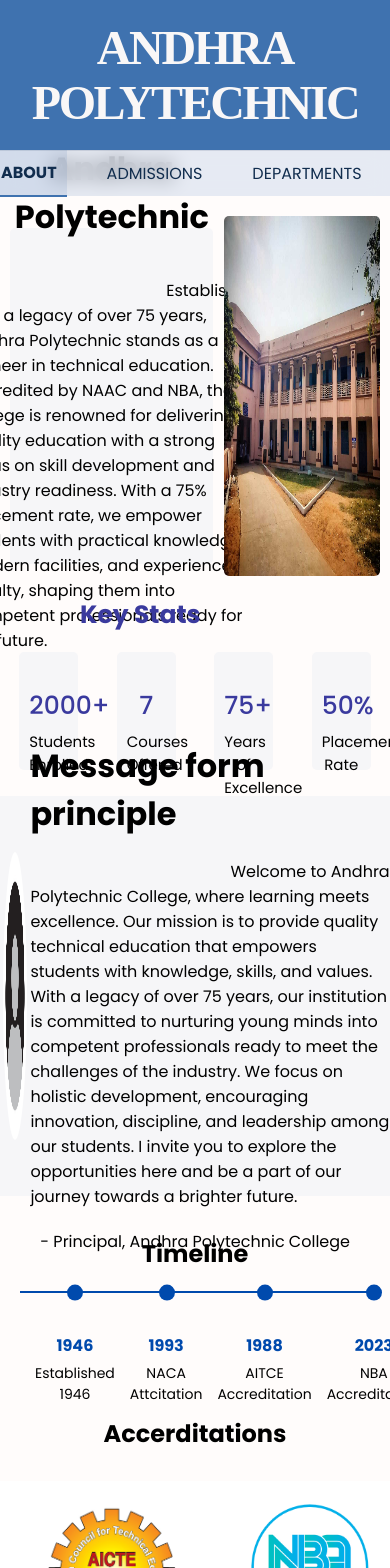
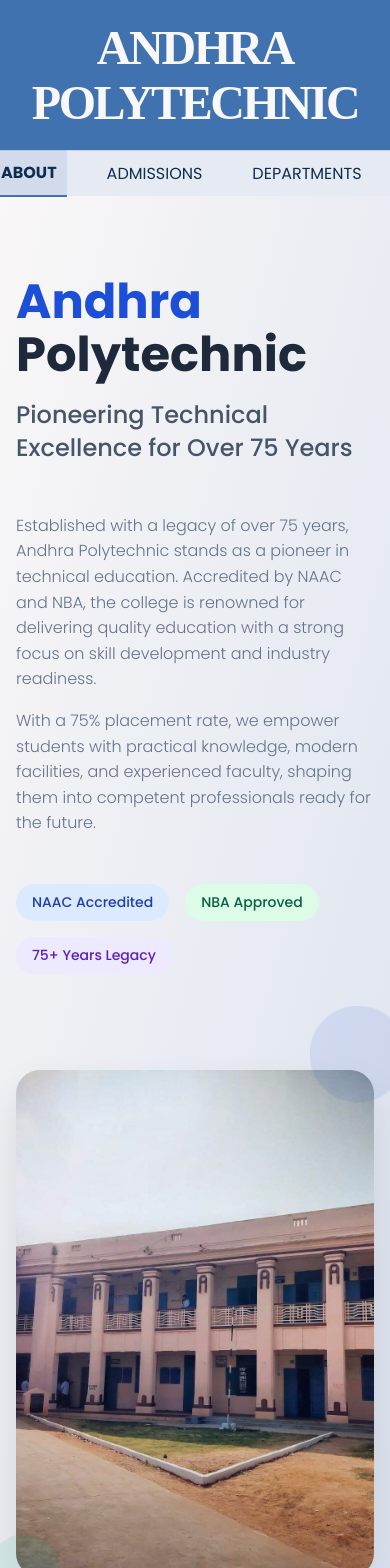
Before and after one commit to DhanushSaiCoder/AndhraPolytechnic, a React (Create React App) app in the folder frontend/: page /about in a window 390 px wide. Shown: the top 1568 px of the page. Built offline with nearby package versions, Linux system fonts and the light colour scheme.

Commit message:
Refactor HeroSection component: enhance layout and styling for improved visual appeal and responsiveness; remove LeaderShip component from About page

```diff
--- a/frontend/src/components/AboutusComponenets/HeroSection.js
+++ b/frontend/src/components/AboutusComponenets/HeroSection.js
@@ -1,41 +1,58 @@
-import React from 'react'
-import AptImg from '../../images/aptImg.png'
-import '../../styles/AboutUsStyles/HeroSection.css'
-
-
+import React from 'react';
+import '../../styles/AboutUsStyles/HeroSection.css'; // Import the CSS file for styling
+import campusImage from '../../images/aptImg.png'; // Import the hero image
 const HeroSection = () => {
     return (
-        <div className='AbouutUsHeroSection'>
-            <div className='AboutClgDiv'>
-                <div className='AboutClg'>
-                    <h1 className='AboutClgTitle'>Andhra Polytechnic</h1>
-                    <p className='AboutClgNote'><span className='SpanForPara'>Established with a legacy of over 75 years</span>, Andhra Polytechnic stands as a pioneer in technical education. Accredited by NAAC and NBA, the college is renowned for delivering quality education with a strong focus on skill development and industry readiness. With a 75% placement rate, we empower students with practical knowledge, modern facilities, and experienced faculty, shaping them into competent professionals ready for the future.</p>
-                </div>
-                <div className='clgImg'>
-                    <img className='AptImg' src={AptImg} alt="Apt Image" />
+        <section className="about-hero">
+            <div className="about-hero__container">
+                <div className="about-hero__grid">
+                    {/* Left Column - Text Content */}
+                    <div className="about-hero__content">
+                        <div className="about-hero__header">
+                            <h1 className="about-hero__title">
+                                <span className="about-hero__title--highlight">Andhra</span> Polytechnic
+                            </h1>
+                            <h2 className="about-hero__subtitle">
+                                Pioneering Technical Excellence for Over 75 Years
+                            </h2>
+                        </div>
+
+                        <div className="about-hero__text">
+                            <p>
+                                Established with a legacy of over 75 years, Andhra Polytechnic stands as a pioneer in
+                                technical education. Accredited by NAAC and NBA, the college is renowned for delivering
+                                quality education with a strong focus on skill development and industry readiness.
+                            </p>
+                            <p>
+                                With a 75% placement rate, we empower students with practical knowledge, modern facilities,
+                                and experienced faculty, shaping them into competent professionals ready for the future.
+                            </p>
+                        </div>
+
+                        <div className="about-hero__badges">
+                            <span className="badge badge--blue">NAAC Accredited</span>
+                            <span className="badge badge--green">NBA Approved</span>
+                            <span className="badge badge--purple">75+ Years Legacy</span>
+                        </div>
+                    </div>
+
+                    {/* Right Column - Hero Image */}
+                    <div className="about-hero__image-wrapper">
+                        <div className="about-hero__image-container">
+                            <img
+                                src={campusImage}
+                                alt="Andhra Polytechnic Campus - Modern educational facility with students"
+                                className="about-hero__image"
+                            />
+                            <div className="about-hero__image-overlay"></div>
+                        </div>
+                        <div className="about-hero__circle about-hero__circle--large"></div>
+                        <div className="about-hero__circle about-hero__circle--small"></div>
+                    </div>
                 </div>
             </div>
-            <div className='KeyStatsTitle'>Key Stats</div>
-            <div className='KeyStats'>
-                <div className='StudentsEnrollDiv'>
-                    <p className='Main'>2000+</p>
-                    <p className='MainPara'>Students Enrolled</p>
-                </div>
-                <div className='StudentsEnrollDiv'>
-                    <p className='Main'>7</p>
-                    <p className='MainPara'>Courses Offered</p>
-                </div>
-                <div className='StudentsEnrollDiv'>
-                    <p className='Main'>75+</p>
-                    <p className='MainPara'>Years of Excellence</p>
-                </div>
-                <div className='StudentsEnrollDiv'>
-                    <p className='Main'>50%</p>
-                    <p className='MainPara'>Placement Rate</p>
-                </div>
-            </div>
-        </div>
-    )
-}
+        </section>
+    );
+};
 
-export default HeroSection
+export default HeroSection;
--- a/frontend/src/pages/About.js
+++ b/frontend/src/pages/About.js
@@ -8,7 +8,6 @@ const About = () => {
   return (
     <div className='About'>
       <HeroSection />
-      <LeaderShip />
       <Accerditations />
       <ContactSection />
     </div>
--- a/frontend/src/styles/AboutUsStyles/HeroSection.css
+++ b/frontend/src/styles/AboutUsStyles/HeroSection.css
@@ -1,86 +1,169 @@
-.AbouutUsHeroSection {
-    height: 600px;
-    display: flex;
-    flex-direction: column;
+/* Container & Layout */
+.about-hero {
+  position: relative;
+  background: linear-gradient(to bottom right, #F9F7F7, #DBE2EF);
+  padding: 5rem 1rem;
+  overflow: hidden;
 }
 
-.AboutClgDiv {
-    height: 400px;
-    display: flex;
-    align-items: center;
-    justify-content: space-evenly;
+.about-hero__container {
+  max-width: 80rem;
+  margin: 0 auto;
 }
 
-.AboutClg {
-    height: 82%;
-    width: 50%;
-    display: flex;
-    align-items: center;
-    justify-content: center;
-    flex-direction: column;
-    background-color: #DBE2EF40;
-    border-radius: 5px;
-    padding: 1% 1%;
+.about-hero__grid {
+  display: grid;
+  grid-template-columns: 1fr 1fr;
+  gap: 4rem;
+  align-items: center;
 }
 
-.AboutClgTitle {
-    text-align: center;
+/* Text Content */
+.about-hero__content {
+  display: flex;
+  flex-direction: column;
+  gap: 2rem;
+  animation: fade-in 0.8s ease-out;
 }
 
-.SpanForPara {
-    padding-left: 200px;
+.about-hero__header {
+  display: flex;
+  flex-direction: column;
+  gap: 1rem;
 }
 
-.AboutClgNote {}
-
-.clgImg {
-    height: 100%;
-    width: 40%;
-    display: flex;
-    align-items: center;
-    justify-content: center;
+.about-hero__title {
+  font-size: 3rem;
+  font-weight: 700;
+  line-height: 1.1;
+  color: #1E293B;
+  margin: 0;
 }
 
-.AptImg {
-    height: 90%;
-    width: 100%;
-    border-radius: 5px;
+.about-hero__title--highlight {
+  color: #1D4ED8;
 }
 
-.KeyStatsTitle {
-    height: 50px;
-    padding-left: 80px;
-    font-size: 25px;
-    color: rgb(58, 58, 158);
-    font-weight: bold;
+.about-hero__subtitle {
+  font-size: 1.5rem;
+  font-weight: 500;
+  line-height: 1.4;
+  color: #475569;
+  margin: 0;
 
 }
 
-.KeyStats {
-    height: 130px;
-    display: flex;
-    align-items: center;
-    justify-content: space-around;
+.about-hero__text p {
+  font-size: 1rem;
+  line-height: 1.6;
+  color: #64748B;
+  font-weight: 300;
 }
 
-.StudentsEnrollDiv {
-    padding: 10px 10px;
-    height: 75%;
-    width: 10%;
-    background-color: #DBE2EF40;
-    border-radius: 5px;
+/* Badges */
+.about-hero__badges {
+  display: flex;
+  flex-wrap: wrap;
+  gap: 1rem;
 }
 
-.Main {
-    text-align: center;
-    font-size: 25px;
-    color: rgb(58, 58, 158);
-    margin-bottom: 5px;
-    font-weight: 500;
+.badge {
+  display: inline-flex;
+  align-items: center;
+  padding: 0.5rem 1rem;
+  border-radius: 9999px;
+  font-size: 0.875rem;
+  font-weight: 500;
 }
 
-.MainPara {
-    text-align: center;
-    font-size: 15px;
-    margin-top: 5px;
+.badge--blue {
+  background-color: #DBEAFE;
+  color: #1E40AF;
 }
+
+.badge--green {
+  background-color: #DCFCE7;
+  color: #065F46;
+}
+
+.badge--purple {
+  background-color: #EDE9FE;
+  color: #5B21B6;
+}
+
+/* Image Section */
+.about-hero__image-wrapper {
+  position: relative;
+  animation: fade-in 0.8s ease-out;
+}
+
+.about-hero__image-container {
+  position: relative;
+  border-radius: 1.5rem;
+  overflow: hidden;
+  box-shadow: 0 20px 40px rgba(0, 0, 0, 0.1);
+  transition: transform 0.5s ease;
+}
+
+.about-hero__image-container:hover {
+  transform: scale(1.05);
+}
+
+.about-hero__image {
+  width: 100%;
+  height: 500px;
+  object-fit: cover;
+}
+
+.about-hero__image-overlay {
+  position: absolute;
+  inset: 0;
+  background: linear-gradient(to top, rgba(30, 64, 175, 0.2), transparent);
+}
+
+/* Floating Circles */
+.about-hero__circle {
+  position: absolute;
+  border-radius: 50%;
+  opacity: 0.1;
+  animation: pulse 2s infinite ease-in-out;
+}
+
+.about-hero__circle--large {
+  top: -2rem;
+  right: -2rem;
+  width: 6rem;
+  height: 6rem;
+  background-color: #1D4ED8;
+}
+
+.about-hero__circle--small {
+  bottom: -1.5rem;
+  left: -1.5rem;
+  width: 4rem;
+  height: 4rem;
+  background-color: #10B981;
+  animation-delay: 1s;
+}
+
+/* Animations */
+@keyframes fade-in {
+  from { opacity: 0; transform: translateY(20px); }
+  to { opacity: 1; transform: translateY(0); }
+}
+
+@keyframes pulse {
+  0%, 100% { transform: scale(1); }
+  50% { transform: scale(1.1); }
+}
+
+/* Responsive */
+@media (max-width: 1024px) {
+  .about-hero__grid {
+    grid-template-columns: 1fr;
+  }
+
+  .about-hero__image-container {
+    margin-top: 2rem;
+  }
+}
```
